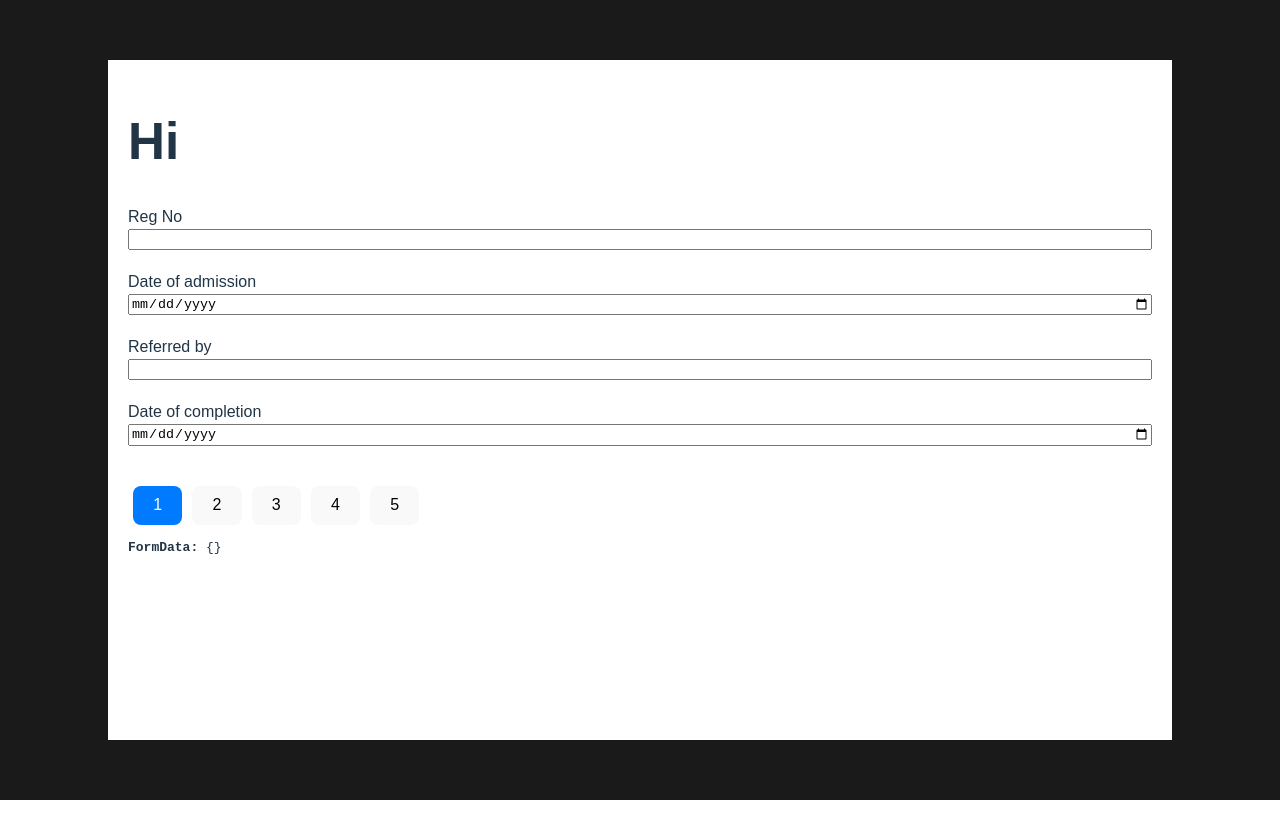
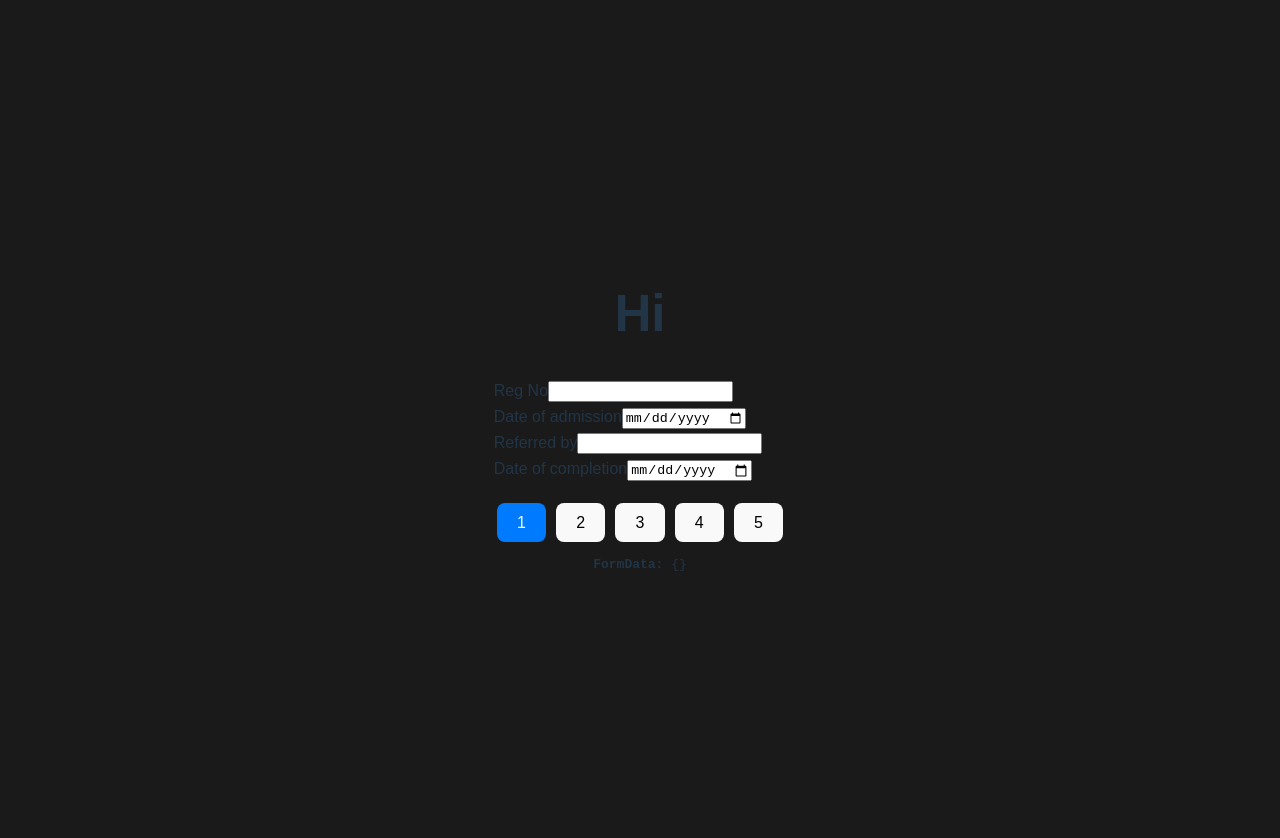
Before and after one commit to pranavraikar01/NASEOH-VOCATIONAL, a React (Vite) app: page / in a window 1280 px wide. Before the commit the page ends 800 px from the top, so only its background shows below. Built offline with nearby package versions, Linux system fonts and the light colour scheme.

Commit message:
updated form

```diff
--- a/src/Components/FormComponent.module.css
+++ b/src/Components/FormComponent.module.css
@@ -1,49 +1,38 @@
-body {
-    background-color: #F0F0F0; /* off-white color */
-  }
-
+/* FormComponent.module.css */
 .formContainer {
-    width: 80vw; /* 80% of viewport width */
-    height: 80vh; /* 80% of viewport height */
-    margin: 0; /* No margin */
+  max-width: 600px;
+  margin: auto;
   padding: 20px;
   display: flex;
   flex-direction: column;
-    align-items: flex-start; /* Align items to the start */
-    justify-content: flex-start; /* Align content to the start */
-    background-color: #fff; /* white background for form */
-    border-radius: 20; /* No rounded corners for full screen form */
-    box-shadow: none; /* No shadow for full screen form */
-    overflow: auto; /* Add scrollbar when content overflows */
+  align-items: center; /* Center horizontally */
+  justify-content: center; /* Center vertically */
+  min-height: 100vh; /* Ensure the form takes at least the full height of the viewport */
 }
 
 .formGrid {
-    display: flex;
-    flex-direction: row;
-    flex-wrap: wrap;
+  display: table;
   width: 100%; /* Ensure the table takes the full width of the container */
-    justify-content: space-between; /* Evenly spaced labels */
+  border-collapse: separate;
+  border-spacing: 2px;
 }
 
 .formField {
-    display: flex;
-    flex-direction: column;
-    width: 100%;
-    margin-bottom: 20px; /* space between fields */
+  display: table-row;
 }
 
 .label,
 .inputField {
-    display: block;
+  display: table-cell;
   padding: 8px;
   font-size: 16px;
   border: 1px solid #ddd; /* Add border for a table-like appearance */
-    width: 100%; /* full width */
 }
 
 .label {
-    text-align: left;
-    margin-bottom: 10px; /* space between label and input field */
+  text-align: right;
+  margin-right: 10px;
+  width: 150px; /* Adjust the width as needed */
 }
 
 .pagination {
@@ -62,7 +51,7 @@ body {
   background-color: #007bff;
   color: #fff;
 }
-
+/* FormComponent.module.css */
 .groupLabel {
   font-weight: bold;
   margin-bottom: 10px;
```
Lines whose indentation alone changed are shown as unchanged.
